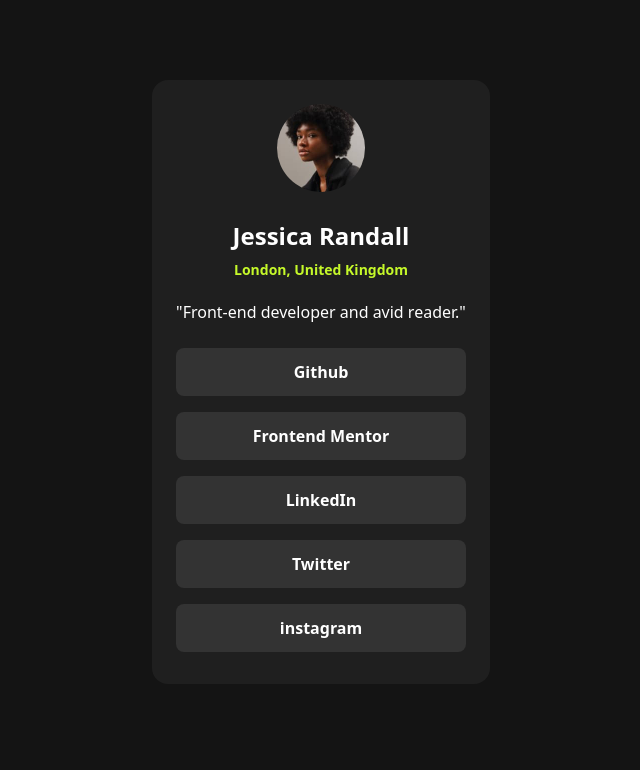
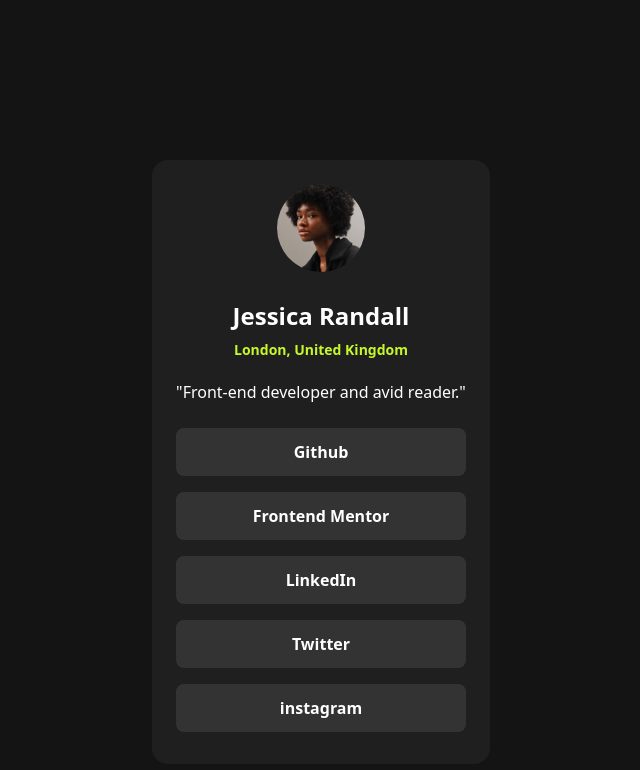
Before and after one commit to Temmy6710/social-preview-card, a plain HTML site: page index.html in a window 1280 px wide. Shown: the whole page, without its empty margins (319-959 px from the left). Drawn offline with nearby package versions, Linux system fonts and the light colour scheme.

```diff
--- a/index.html
+++ b/index.html
@@ -7,7 +7,7 @@
     <title>Document</title>
 </head>
 <body class="flex justify-center bg-[hsl(0,0%,8%)]">
-    <div class="bg-[hsl(0,0%,12%)] my-20 rounded-2xl text-white text-center p-6">
+    <div class="bg-[hsl(0,0%,12%)] my-40 rounded-2xl text-white text-center p-6">
         <div class="flex justify-center pb-7">
             <img src="./assets/images/avatar-jessica.jpeg" class="rounded-full w-22 " alt="">
         </div>
```
